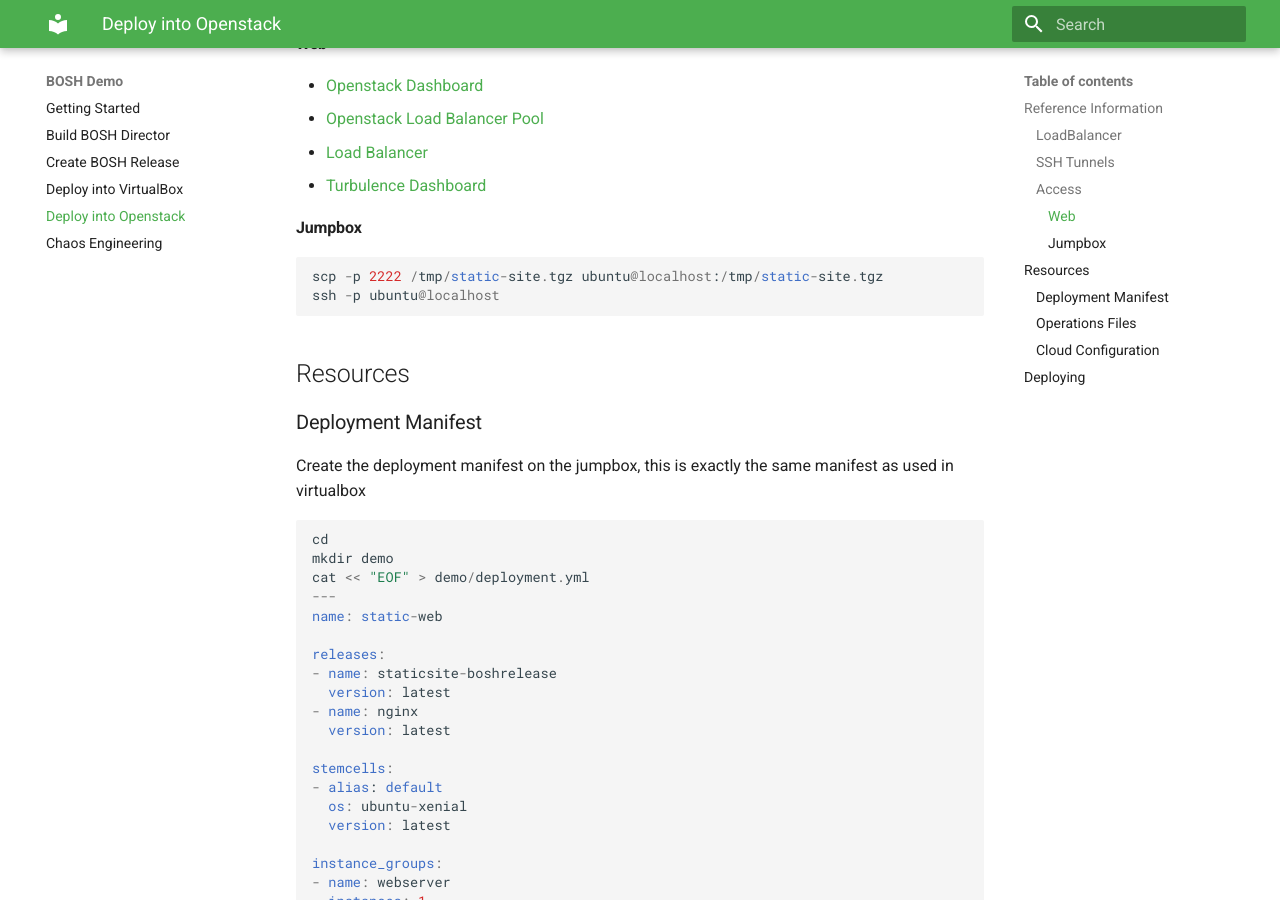
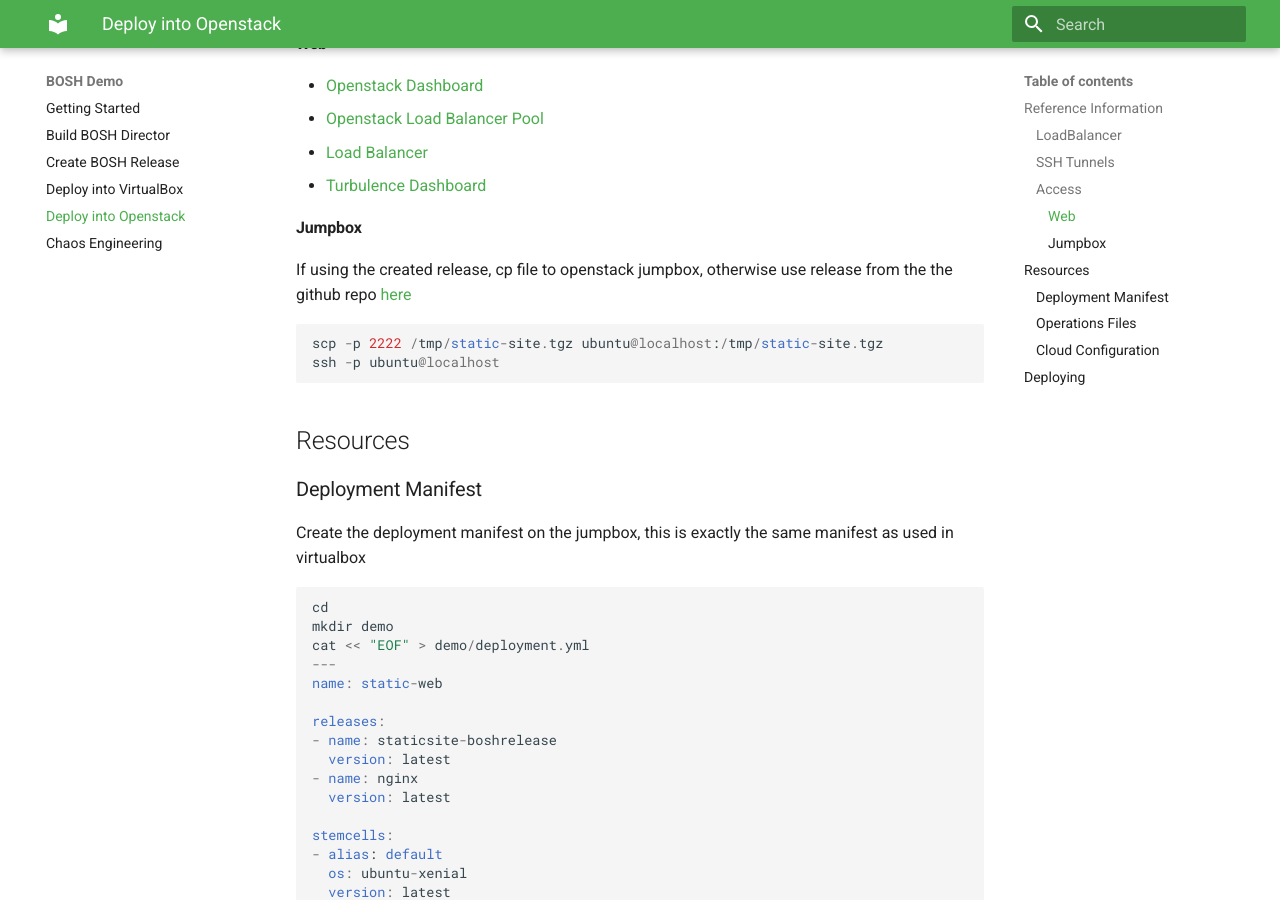
Before and after one commit to shreddedbacon/bosh-demo, an MkDocs documentation site: the page built from docs/openstack.md, in a window 1280 px wide and 900 px high, scrolled down 849 px. Built offline with MkDocs 1.6.1 and Material for MkDocs 9.7.7, drawn with Linux system fonts in a browser that asks for light colours; old or Windows-style settings are respelled for this version of MkDocs; some of the changed text lies outside the part shown.

Commit message:
add link to release in repo as alternative

````diff
--- a/docs/openstack.md
+++ b/docs/openstack.md
@@ -26,6 +26,7 @@
 * [Turbulence Dashboard](https://localhost:7002/)
 
 ### Jumpbox
+If using the created release, cp file to openstack jumpbox, otherwise use release from the the github repo [here](https://github.com/shreddedbacon/staticsite-boshrelease/releases/download/v1.0.0/staticsite-boshrelease-v1.0.0.tgz)
 ```
 scp -p 2222 /tmp/static-site.tgz ubuntu@localhost:/tmp/static-site.tgz
 ssh -p ubuntu@localhost
@@ -248,6 +249,8 @@
 ```
 ```
 bosh upload-release /tmp/static-site.tgz
+# OR
+bosh upload-release https://github.com/shreddedbacon/staticsite-boshrelease/releases/download/v1.0.0/staticsite-boshrelease-v1.0.0.tgz
 ```
 And finally deploy it
 ```
````
